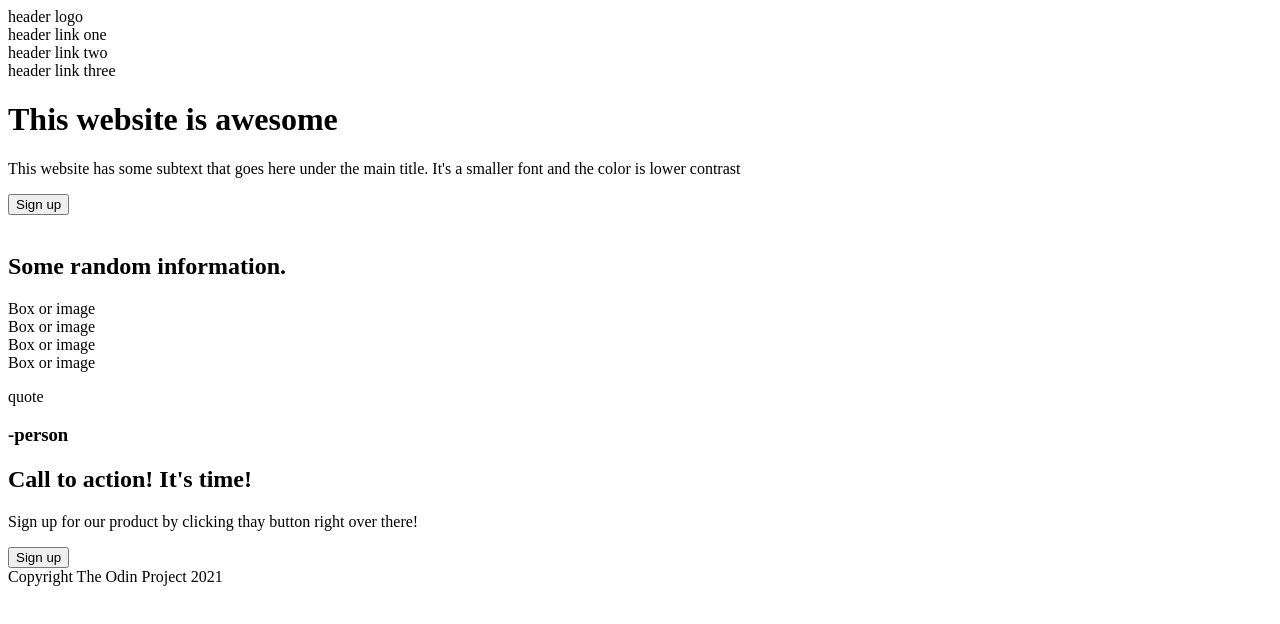
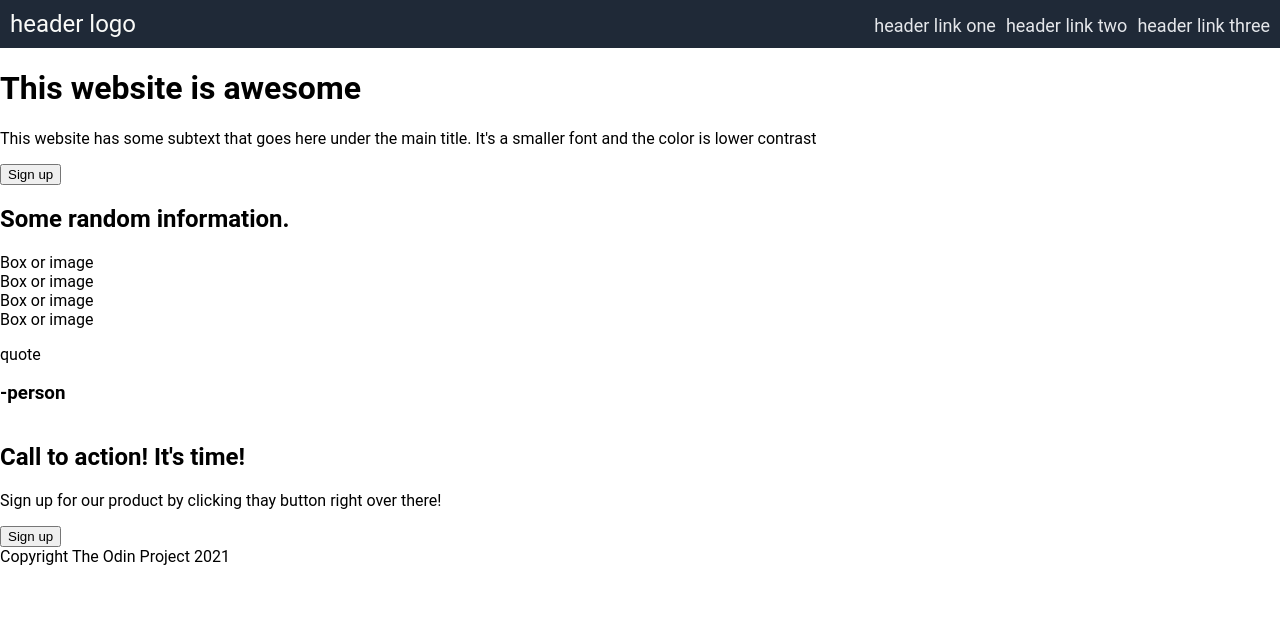
Before and after one commit to Curledflyer/Landing_page, a plain HTML site: page index.html in a window 1280 px wide. Drawn offline with Linux system fonts and the light colour scheme.

Commit message:
new stylesheet added
style.css file added and basic layout elements added.

also slight amendments to classes in the html.

coloring for the header and font styles added, as well as flex display for the page.

```diff
--- a/index.html
+++ b/index.html
@@ -4,17 +4,18 @@
     <meta charset="UTF-8">
     <meta name="viewport" content="width=device-width, initial-scale=1.0">
     <title>Landing Page</title>
+    <link rel="stylesheet" href="style.css">
 </head>
 <body>
     <div class="header">
-        <Div>header logo</Div>
+        <Div class="logo">header logo</Div>
         <div><a>header link one</a></div>
         <div><a>header link two</a></div>
         <div><a>header link three</a></div>
     </div>
 
-  <div>
-    <div class="hero">
+  <div class="hero">
+    <div class="content">
       <h1>This website is awesome</h1>
       <p>This website has some subtext that goes here under the main title. It's a smaller font and the color is lower contrast</p>
       <button>Sign up</button>
--- /dev/null
+++ b/style.css
@@ -0,0 +1,29 @@
+body {
+    font-family: roboto;
+    display: flex;
+    flex-direction: column;
+    margin: 0;
+}
+
+.header {
+    display: flex;
+    background-color: #1F2937;
+    color: #F9FAF8;
+    font-size: 24px;
+    flex: stretch;
+    padding: 10px;
+    gap: 10px;
+}
+
+.logo {
+    margin-right: auto;
+}
+
+a {
+    color: #E5E7EB;
+    font-size: 18px;
+}
+
+.hero {
+    display: flex;
+}
```
